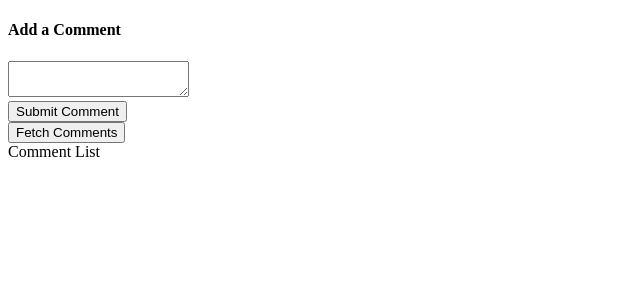
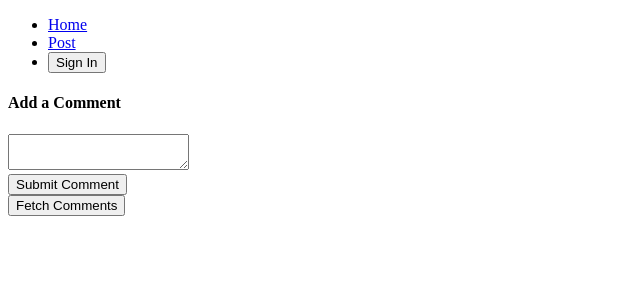
Before and after one commit to saqibhaneef/AdvanceReactWithRedux, a React (Create React App) app in the folder testing/: page /post in a window 1280 px wide. Shown: the top 300 px of the page, without its empty margins (0-640 px from the left). Built offline with nearby package versions, Linux system fonts and the light colour scheme.

Commit message:
added routing, auth reducer for login state and header menu

```diff
--- a/testing/src/Components/App.js
+++ b/testing/src/Components/App.js
@@ -1,14 +1,63 @@
 
-import React from "react";
+import React, {Component} from "react";
+import { connect } from "react-redux";
+import { Link, Route } from 'react-router-dom'
 import CommentBox from "Components/CommentBox";
 import CommentList from "Components/CommentList";
+import * as actions from 'actions'
 
 
-export default () => {
-  return (
+class App extends Component{
+
+  renderHeader(){
+    return(
+      <ul>
+        <li>
+          <Link to="/">Home</Link>
+        </li>
+        <li>
+        <Link to="/post">Post</Link>
+        </li>
+        <li>
+          {this.renderButton()}
+        </li>
+      </ul>
+    )
+  }
+
+  renderButton(){
+    if (this.props.auth){
+      return <button onClick={() => this.props.changeAuth(false) }>Sign Out</button>;
+    }else{
+      return <button onClick={() => this.props.changeAuth(true)}>Sign In</button>;
+    }
+  }
+
+
+  render(){
+    return (
     <div>
-      <CommentBox></CommentBox>
-      <CommentList></CommentList>
+      {this.renderHeader()}
+      <Route path="/post" component={CommentBox} />
+      <Route path="/" exact component={CommentList} />
     </div>
-  );
-};
+    )
+  }
+}
+
+function mapStateToProps(state){
+  return {
+    auth: state.auth
+  }
+}
+
+export default connect(mapStateToProps,actions)(App);
+
+// export default () => {
+//   return (
+//     <div>
+//       <Route path="/post" component={CommentBox} />
+//       <Route path="/" exact component={CommentList} />
+//     </div>
+//   );
+// };
--- a/testing/src/actions/index.js
+++ b/testing/src/actions/index.js
@@ -1,5 +1,4 @@
-import { SAVE_COMMENT } from 'actions/types'
-import { FETCH_COMMENTS } from 'actions/types'
+import { SAVE_COMMENT, FETCH_COMMENTS, CHANGE_AUTH } from 'actions/types'
 import axios from 'axios'
 
 export function saveComment(comment){
@@ -16,3 +15,10 @@
         payload: response
     }
 }
+
+export function changeAuth(isLoggedIn){
+    return {
+        type: CHANGE_AUTH,
+        payload: isLoggedIn
+    }
+}
--- a/testing/src/actions/types.js
+++ b/testing/src/actions/types.js
@@ -1,2 +1,3 @@
 export const SAVE_COMMENT = 'save_comment';
 export const FETCH_COMMENTS = 'fetch_comments';
+export const CHANGE_AUTH = 'change_auth';
--- a/testing/src/index.js
+++ b/testing/src/index.js
@@ -1,12 +1,15 @@
 import React from 'react';
 import ReactDOM from 'react-dom';
+import {BrowserRouter, Route} from 'react-router-dom'
 import App from 'Components/App';
 import Root from 'Root';
 
 
 ReactDOM.render(
   <Root>
-    <App />
+    <BrowserRouter >
+      <Route path="/" component={App}/>
+    </BrowserRouter>
   </Root>
   ,
   document.getElementById('root')
--- /dev/null
+++ b/testing/src/reducers/auth.js
@@ -0,0 +1,10 @@
+import { CHANGE_AUTH } from "actions/types";
+
+export default function(state = false,action){
+    switch (action.type) {
+        case   CHANGE_AUTH:
+            return action.payload;
+        default:
+            return false;
+    }
+}
--- a/testing/src/reducers/comments.js
+++ b/testing/src/reducers/comments.js
@@ -1,6 +1,7 @@
 import { SAVE_COMMENT, FETCH_COMMENTS } from "actions/types";
 
 export default function(state = [], action){
+    debugger
     switch(action.type){
         case SAVE_COMMENT:
             return [ ...state, action.payload ]
--- a/testing/src/reducers/index.js
+++ b/testing/src/reducers/index.js
@@ -1,6 +1,8 @@
 import {combineReducers} from 'redux'
 import commentsReducer from 'reducers/comments'
+import authReducer from 'reducers/auth'
 
 export default combineReducers({
-    comments: commentsReducer
+    comments: commentsReducer,
+    auth: authReducer
 })
```
